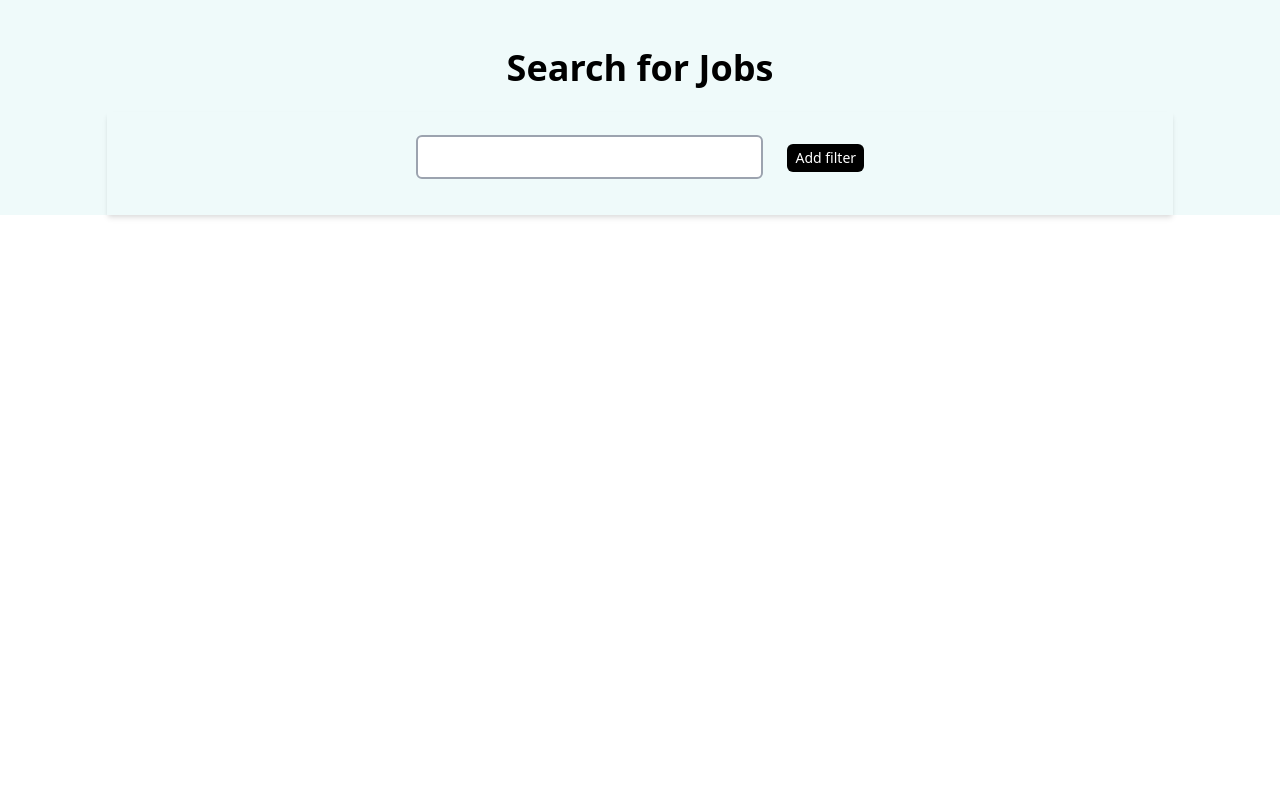
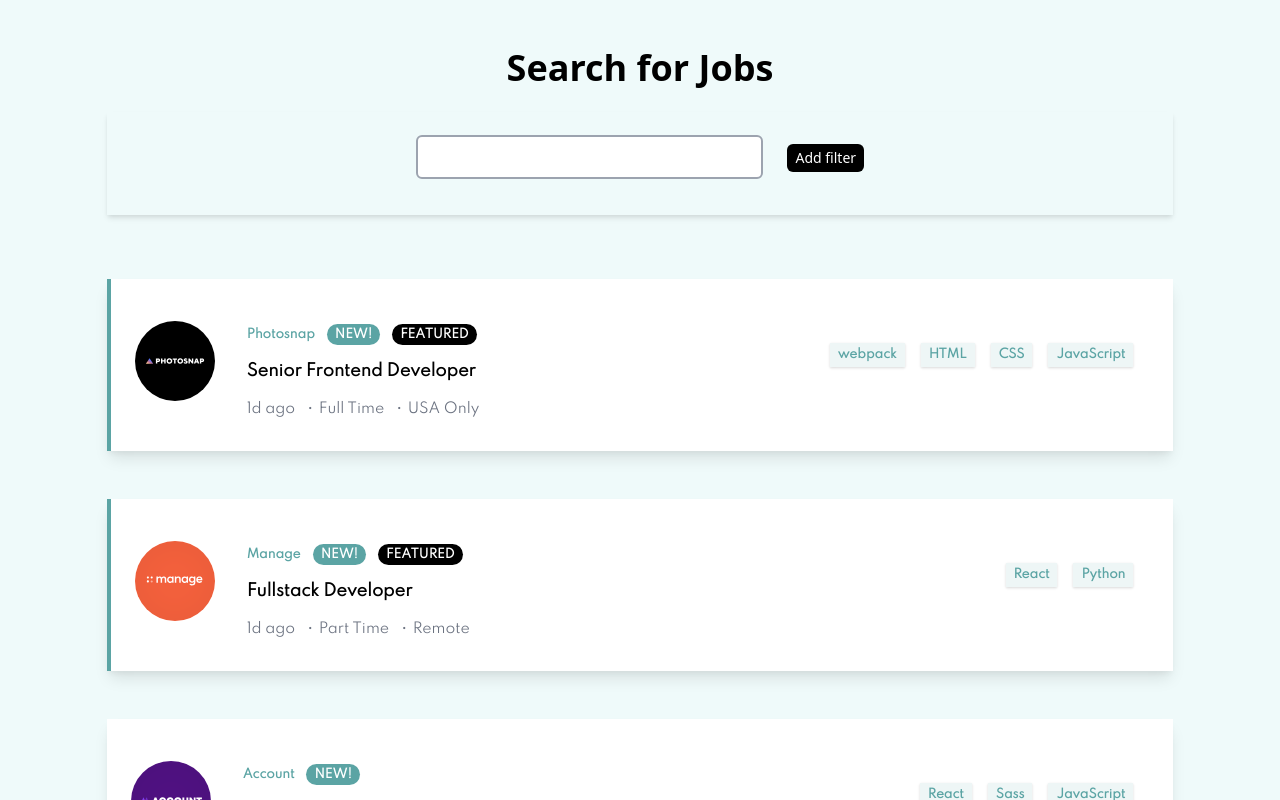
Before and after one commit to Douyemiene/Job-listings, a React (Create React App) app: page / in a window 1280 px wide. Shown: the top 800 px of the page. Built offline with nearby package versions, Linux system fonts and the light colour scheme.

Commit message:
feature: loosely implement search function - works fine

```diff
--- a/src/App.js
+++ b/src/App.js
@@ -7,22 +7,36 @@ import AddedFilter from "./components/AddedFilter";
 export default function App() {
   const [searchFilters, setSearchFilters] = useState([]);
   const [filter, setFilter] = useState("");
-  const [filteredJobs, setFilteredJobs] = useState([]);
+  const [filteredJobs, setFilteredJobs] = useState(jobs);
 
   const search = (event) => {
     addFilter();
+
     if (filter) {
-      console.log("here");
-      const f = jobs.map((job, indx) => Object.values(job));
-      const ff = f.filter((job, idx) => job.includes(filter));
-      const filtered = jobs.filter((job, indx) =>
-        Object.values(job).includes(filter)
+      const start = jobs.map(({ position, location, languages, tools }) =>
+        [position, location].concat(languages, tools)
       );
-      setFilteredJobs(filtered);
+
+      const st = start.map((job) =>
+        job.map((jobItem) => {
+          return jobItem.toLowerCase();
+        })
+      );
+
+      const filtered = st.map((job, idx) => {
+        if (job.includes(filter)) {
+          return jobs[idx];
+        }
+        return null;
+      });
+
+      const filteredJobs = filtered.filter((job) => job != null);
+
+      setFilteredJobs(filteredJobs);
     } else {
       setFilteredJobs(jobs);
     }
-  };
+  }; //search end
 
   const onFilterChange = (event) => {
     setFilter(event.target.value);
@@ -35,7 +49,7 @@ export default function App() {
 
   const removeFilter = (targetFilter) => {
     setSearchFilters(searchFilters.filter((item) => item !== targetFilter));
-    search();
+    //search();
   };
   // }
   return (
```
